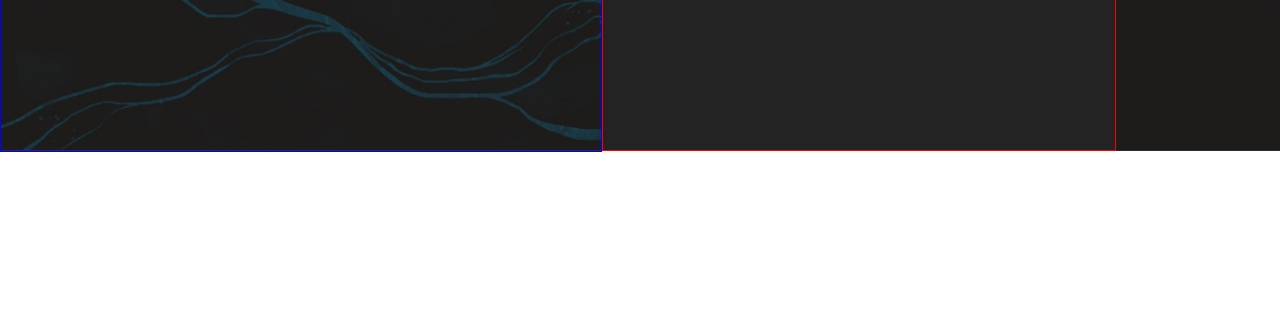
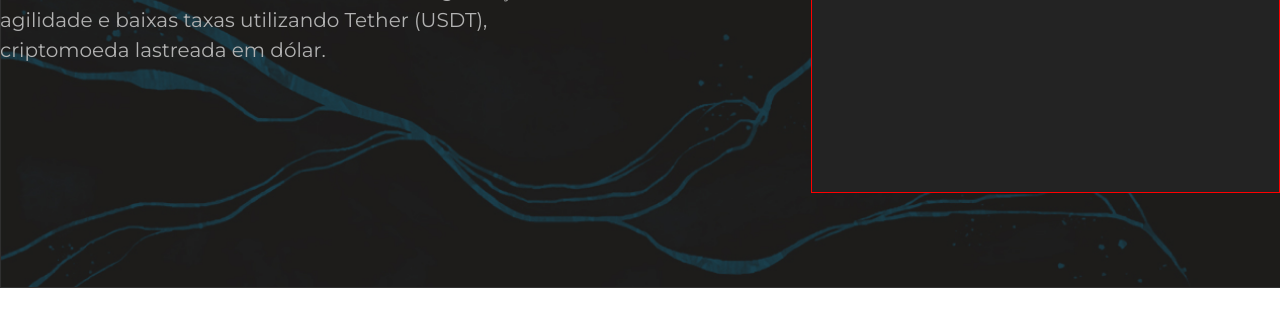
Before and after one commit to Nivress/Tela_remessa, a plain HTML site: page index.html in a window 1280 px wide. Shown: the part 484-800 px from the top of the page. Drawn offline with Linux system fonts and the light colour scheme.

Commit message:
alinhamento texto

```diff
--- a/style.css
+++ b/style.css
@@ -141,10 +141,12 @@ header{
   background-repeat: no-repeat;
   background-size: cover;
   width: 100%;
-  height: 560px;
+  height: 697px;
 }
 .content{
+
   display: flex;
+  justify-content: space-between;
   flex-direction: row;
   width: 100%;
   max-width: 1280px;
@@ -155,10 +157,9 @@ header{
   display: flex;
   flex-direction: column;
   justify-content: center;
-  border: solid 1px blue;
   background-color: transparent;
   width: 600px;
-  height: 559px;
+  height: 100%;
 }
 .title{
   padding-bottom: 10px;
@@ -184,14 +185,14 @@ h1{
 
 
 .calc{
-
+  margin-top: 93px;
   justify-content: center;
   padding: 20px;
   background-color: #232323;
   display: flex;
   border: solid 1px red;
-  width: 472px;
-  height: 469;
+  width: 427px;
+  height: 467px;
 }
 
 .send{
```
